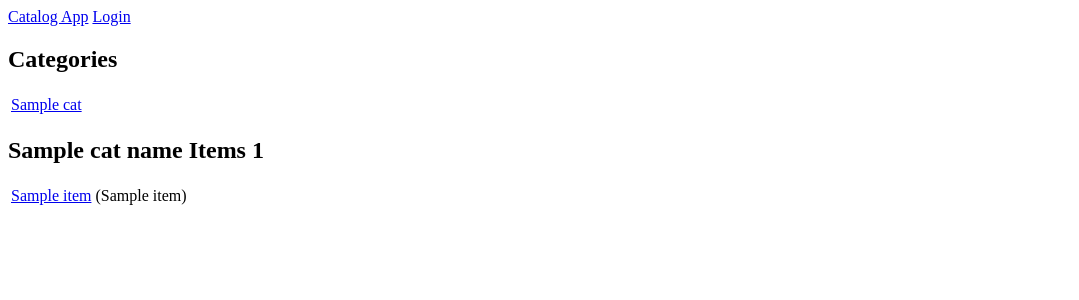
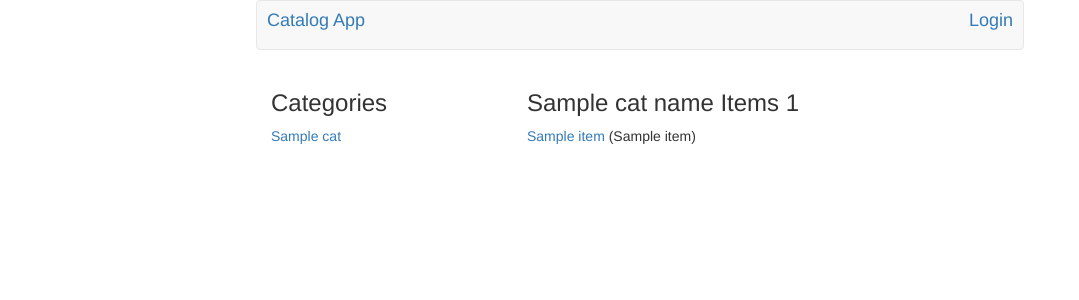
Before and after one commit to bangzhu0616/item_catalog_p3, a Flask app: template templates/homepage.html in a window 1280 px wide. Shown: the top 300 px of the page, without its empty margins (0-1079 px from the left). Run offline with Flask 2, Linux system fonts and the light colour scheme; the template is opened without the code that fills it: most values are stand-ins (such as "Sample title", 1, 10 or a date in 2020); some libraries are stand-ins or nearby versions.

Commit message:
added simple style

```diff
--- /dev/null
+++ b/static/itemcat.css
@@ -0,0 +1,27 @@
+.main_container {
+  margin: 5% 20% 20% 20%;
+}
+
+.page_container {
+  margin: 0% 20% 20% 20%;
+}
+
+.g-button-containter {
+  margin-top: 5%;
+}
+
+.logo {
+  margin-left: 10px;
+}
+
+.log {
+  margin-right: 10px;
+}
+
+.categories {
+  margin-top: 10px;
+}
+
+.items {
+  margin-top: 10px;
+}
--- a/templates/base.html
+++ b/templates/base.html
@@ -2,18 +2,25 @@
 <html>
     <head>
         <title>Catalog App</title>
+        <!-- Latest compiled and minified CSS -->
+        <link rel="stylesheet" href="https://maxcdn.bootstrapcdn.com/bootstrap/3.3.6/css/bootstrap.min.css" integrity="sha384-1q8mTJOASx8j1Au+a5WDVnPi2lkFfwwEAa8hDDdjZlpLegxhjVME1fgjWPGmkzs7" crossorigin="anonymous">
+        <link rel="stylesheet" href="/static/itemcat.css">
     </head>
 
-    <body>
+    <body class="row page_container">
         <header>
-            <a class="logo" href="/">Catalog App</a>
-            {%if login %}
-                <a class="log" href="/logout">Logout</a>
-            {% else %}
-                <a class="log" href="/login">Login</a>
-            {% endif %}
+            <div class="navbar navbar-default">
+              <a class="logo navbar-left" href="/"><h4>Catalog App</h4></a>
+              {%if login %}
+                  <a class="log navbar-right" href="/logout"><h4>Logout</h4></a>
+              {% else %}
+                  <a class="log navbar-right" href="/login"><h4>Login</h4></a>
+              {% endif %}
+            </div>
         </header>
-        {% block content %}
-        {% endblock %}
+        <div>
+          {% block content %}
+          {% endblock %}
+        </div>
     </body>
 </html>
--- a/templates/homepage.html
+++ b/templates/homepage.html
@@ -1,11 +1,11 @@
 {% extends "base.html" %}
 
 {% block content %}
-    <div>
+    <div class="col-md-4">
+        <h3>Categories</h3>
         {%if login %}
             <a href="/cats">Add Catalog</a>
         {% endif %}
-        <h2>Categories</h2>
 
         <div class="categories">
             <table>
@@ -18,13 +18,13 @@
         </div>
     </div>
 
-    <div>
+    <div class="col-md-8">
+        <h3>{{cat_name}} Items {{item_count}}</h3>
         {%if login %}
             <a href="/items">Add Item</a>
         {% endif %}
-        <h2>{{cat_name}} Items {{item_count}}</h2>
 
-        <div>
+        <div class="items">
             <table>
                 {% for item in items %}
                     <tr>
```
Also changed, not shown: templates/login.html (+12 -5 lines).
